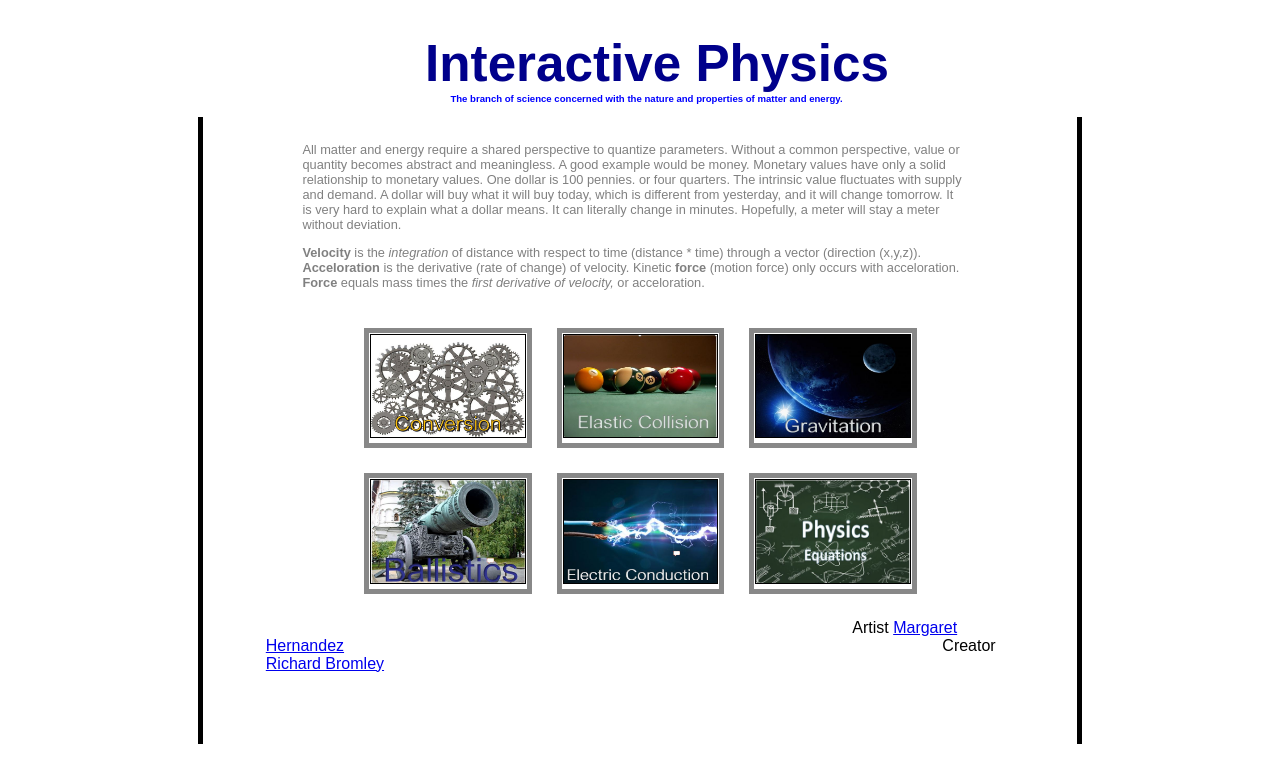
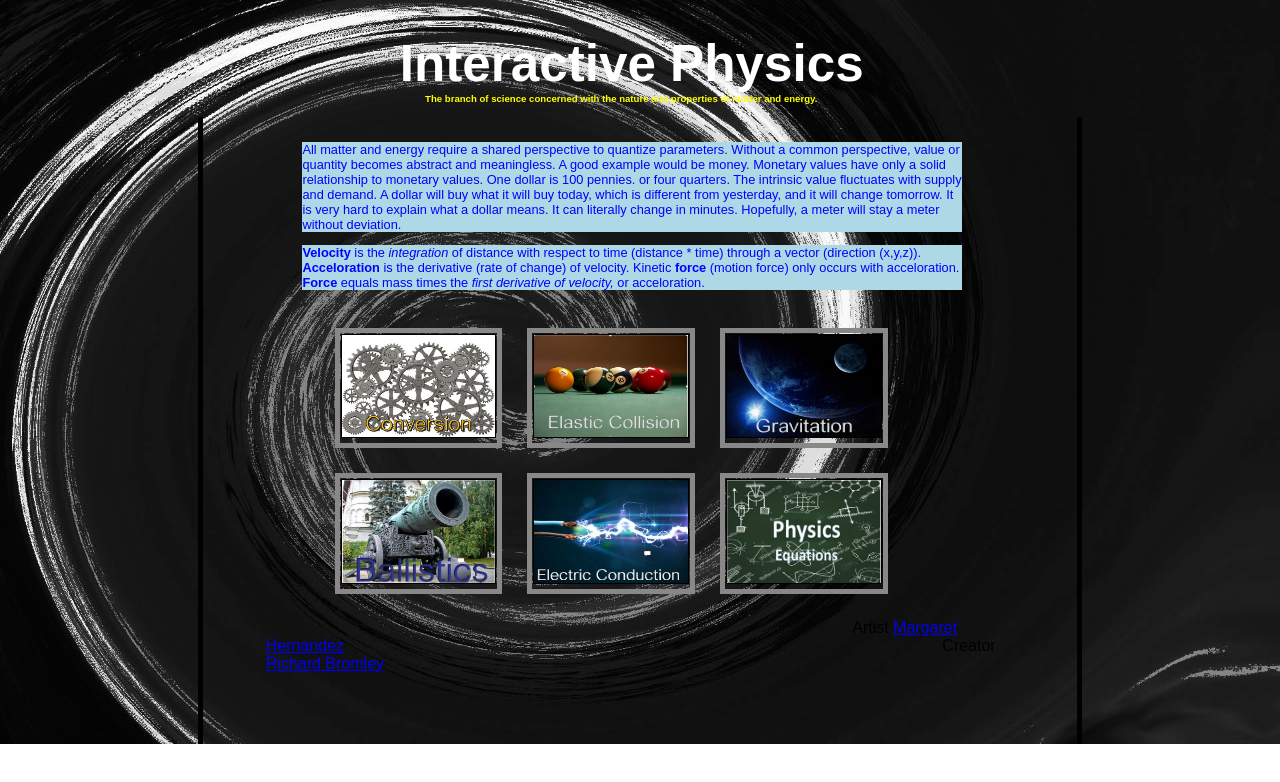
Before and after one commit to dickbrmly/Physics, a website: page index.html in a window 1280 px wide. Drawn offline with Linux system fonts and the light colour scheme.

Commit message:
front page work

```diff
--- a/elastic/elastic.js
+++ b/elastic/elastic.js
@@ -5,7 +5,6 @@ class item {
         this.mass = mass;
         this.velocity = {xSpeed: velocity.xSpeed, ySpeed: velocity.ySpeed};
         this.momentum = Math.sqrt(Math.pow(velocity.xSpeed,2) + Math.pow(velocity.ySpeed,2)) * mass;
-
         this.kenetic = 0.5 * mass * (Math.pow(velocity.xSpeed,2) + Math.pow(velocity.ySpeed,2));
         this.x = x;
         this.y = y;
--- a/index.css
+++ b/index.css
@@ -38,8 +38,9 @@ img {
 }
 
 .centerText {
+    background-color:lightblue;
     font-size:1vw;
-    color:gray;
+    color:blue;
     margin-top: 0%;
     margin-left: 5%;
     float: left;
--- a/index.html
+++ b/index.html
@@ -12,14 +12,13 @@
 <title>Interactive Physics</title>
 <link href="index.css" rel="stylesheet" type="text/css">
 <script src="bromleySolutions.js"></script>
-<h1 style="font-size:4vw; margin-bottom:0vw; margin-left:33%; color:darkblue"> Interactive Physics</h1>
-<h4 style="font-size:0.75vw; margin-top:0%; margin-left:35%; color:blue"> The branch of science concerned with the nature and properties of matter and energy.</h4>
+<h1 style="font-size:4vw; margin-bottom:0vw; margin-left:31%; color:white"> Interactive Physics</h1>
+<h4 style="font-size:0.75vw; margin-top:0%; margin-left:33%; color:yellow"> The branch of science concerned with the nature and properties of matter and energy.</h4>
 <style>
     body {
-        background-color:white;
-        background-size: 25% 12%;
-        background-position-x:50%;
-        background-position-y:8%;
+        background-image:url("backdrop.jpg");
+        filter:brightness(100%);
+        background-size: 100% 100%;
         background-repeat: no-repeat;
     }
 </style>
@@ -34,7 +33,7 @@
         }
 
         table {
-            margin-left:10%;
+            margin-left:6%;
             border-collapse: separate;
             border-spacing: 2vw;
             width: 75%;
@@ -82,7 +81,7 @@
             </tr>
         </table>
         <span style="margin-left:80%">Artist </span><a href="mailto:webmaster@example.com">Margaret Hernandez</a>
-        <span style="margin-left:81%">Creator </span><a href="mailto:webmaster@example.com">Richard Bromley</a>
+        <span style="margin-left: 81%">Creator </span><a href="mailto:webmaster@example.com">Richard Bromley</a>
     </div>
 
     <div class="right">
```
Also changed, not shown: elastic/elastic.html (+1 -0 lines), backdrop.jpg (added).
